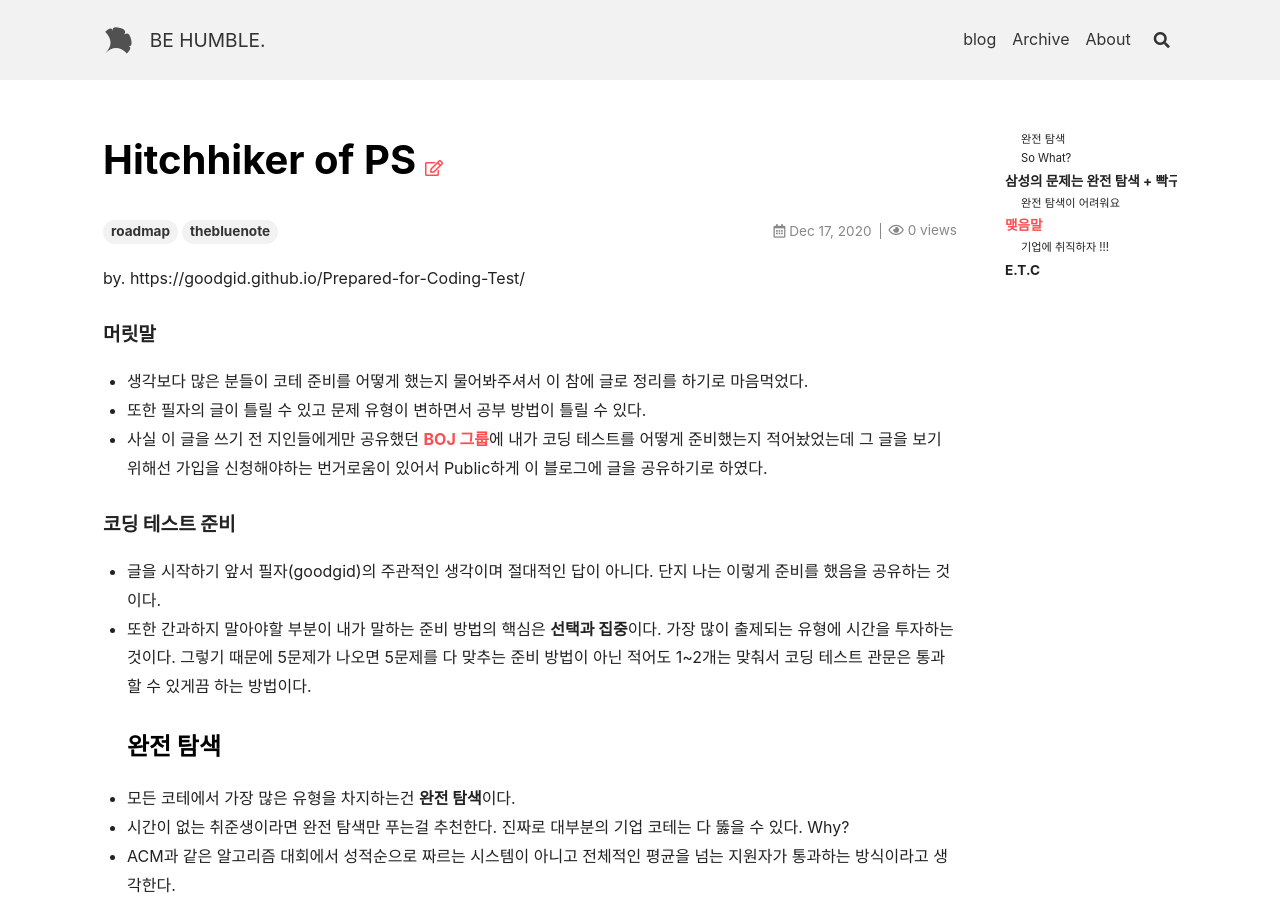
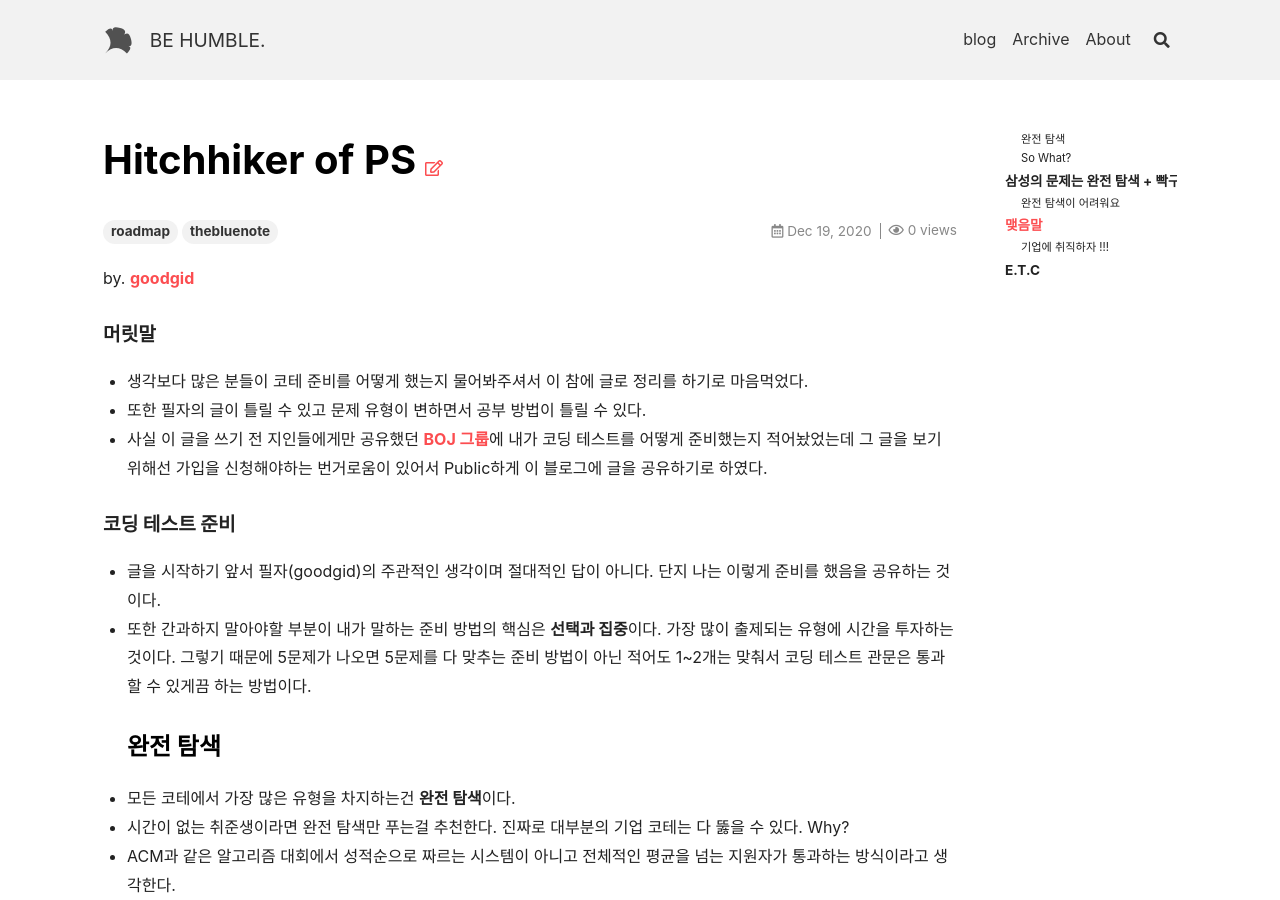
Before and after one commit to underthelights/previous, a Jekyll site: the page built from _posts/2020-12-19-ctguide.md, in a window 1280 px wide and 900 px high. Built offline with Jekyll 4.4.1, drawn with Linux system fonts in a browser that asks for light colours; nearby versions of some CDN libraries; comment, search, counter and statistics services are not loaded; some of the changed text lies outside the part shown.

Commit message:
Update 2020-12-19-ctguide.md

```diff
--- a/_posts/2020-12-19-ctguide.md
+++ b/_posts/2020-12-19-ctguide.md
@@ -4,12 +4,12 @@ title: Hitchhiker of PS
 key: 10009
 tags: roadmap thebluenote
 category: thebluenote
-date: 2020-12-17 08:48:00 +08:00
-modify_date: 2020-12-17 20:35:00 +08:00
+date: 2020-12-19 08:48:00 +08:00
+modify_date: 2020-12-19 20:35:00 +08:00
 picture_frame: shadow
 ---
 
-by. https://goodgid.github.io/Prepared-for-Coding-Test/
+by. [goodgid](https://goodgid.github.io/Prepared-for-Coding-Test/)
 <!--more-->
 
 #### 머릿말
```
